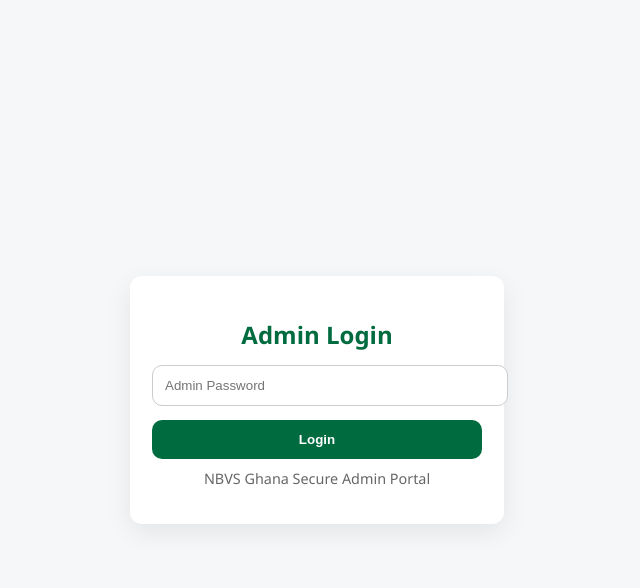
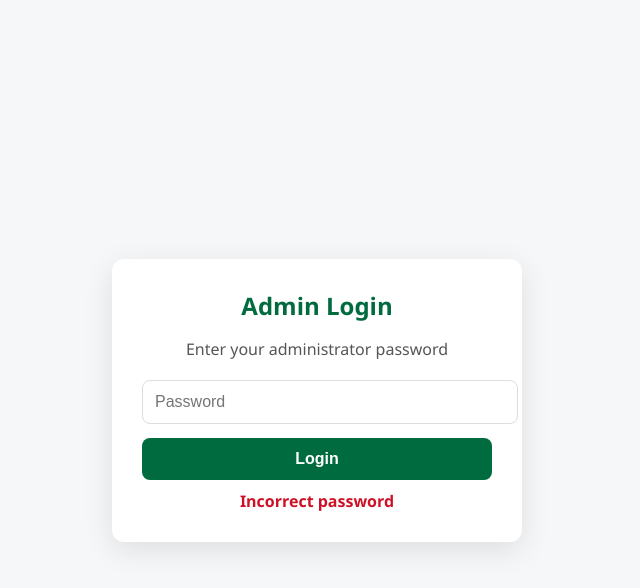
Before and after one commit to kobbysambrew-tech/nbvs-mvp, a plain HTML site: page dashboard.html in a window 1280 px wide. Both pictures are taken after a click on the button "Login". Shown: the whole page, without its empty margins (323-963 px from the left). Drawn offline with Linux system fonts and the light colour scheme.

Commit message:
Update dashboard.html

```diff
--- a/dashboard.html
+++ b/dashboard.html
@@ -1,80 +1,112 @@
 <!DOCTYPE html>
-<html>
+<html lang="en">
 <head>
-  <meta charset="utf-8" />
-  <meta name="viewport" content="width=device-width, initial-scale=1" />
-  <title>NBVS Ghana — Admin Login</title>
+<meta charset="UTF-8">
+<meta name="viewport" content="width=device-width, initial-scale=1.0">
+<title>NBVS Admin Login</title>
 
 <style>
+  :root{
+    --green:#006b3f;
+    --yellow:#fcd116;
+    --red:#ce1126;
+    --bg:#f6f7f9;
+    --card:#ffffff;
+  }
+
   body{
-      background:#f6f7f9;
     font-family:"Segoe UI",Arial,sans-serif;
+    background:var(--bg);
     display:flex;
     justify-content:center;
     align-items:center;
     height:100vh;
     margin:0;
   }
-    .card{
-      background:white;
-      width:330px;
-      padding:22px;
+
+  .login-box{
+    background:var(--card);
+    padding:30px;
+    width:350px;
     border-radius:12px;
-      box-shadow:0 8px 26px rgba(0,0,0,0.08);
+    box-shadow:0 8px 30px rgba(0,0,0,0.10);
     text-align:center;
+    animation:fadeIn .6s ease-out;
   }
+
   h2{
-      margin-bottom:14px;
-      color:#006b3f;
+    margin:0 0 10px 0;
+    color:var(--green);
   }
+
+  p{
+    color:#555;
+    margin-bottom:20px;
+  }
+
   input{
     width:100%;
     padding:12px;
+    border-radius:8px;
+    border:1px solid #ddd;
     margin-bottom:14px;
-      border-radius:10px;
-      border:1px solid #ccc;
+    font-size:1rem;
   }
+
   button{
     width:100%;
     padding:12px;
-      background:#006b3f;
+    background:var(--green);
     color:white;
     border:none;
-      border-radius:10px;
+    border-radius:8px;
+    font-size:1rem;
     font-weight:700;
     cursor:pointer;
   }
+
   button:hover{
     background:#004f2e;
   }
-    .muted{
+
+  .error{
+    color:var(--red);
     margin-top:10px;
-      font-size:.9rem;
-      color:#666;
+    font-weight:600;
+    display:none;
+  }
+
+  @keyframes fadeIn{
+    from{opacity:0;transform:translateY(20px)}
+    to{opacity:1;transform:translateY(0)}
   }
 </style>
 </head>
 
 <body>
 
-  <div class="card">
+<div class="login-box">
   <h2>Admin Login</h2>
+  <p>Enter your administrator password</p>
 
-    <input id="password" type="password" placeholder="Admin Password" />
+  <input type="password" id="passwordInput" placeholder="Password">
+
   <button onclick="login()">Login</button>
 
-    <p class="muted">NBVS Ghana Secure Admin Portal</p>
+  <div class="error" id="errorBox">Incorrect password</div>
 </div>
 
 <script>
-    const ADMIN_PASSWORD = "aubrey"; // ✅ Your new password
+  const ADMIN_PASSWORD = "aubrey";
 
   function login(){
-      const pw = document.getElementById("password").value;
-      if (pw === ADMIN_PASSWORD){
+    const input = document.getElementById("passwordInput").value.trim();
+
+    if(input === ADMIN_PASSWORD){
       window.location.href = "admin.html";
     } else {
-        alert("Incorrect password.");
+      const err = document.getElementById("errorBox");
+      err.style.display = "block";
     }
   }
 </script>
```
Lines whose indentation alone changed are shown as unchanged.
